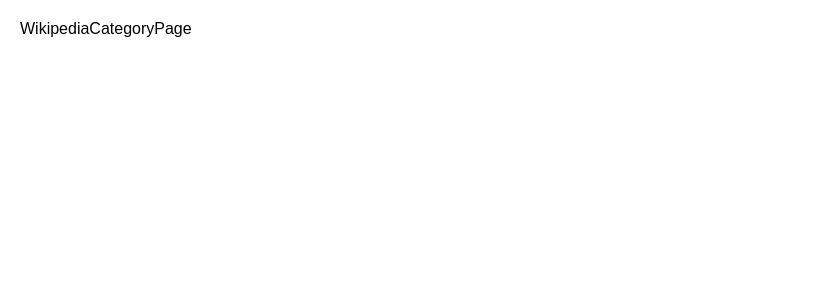
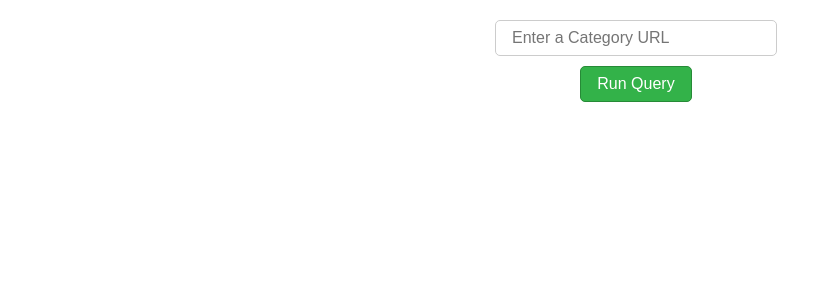
Before and after one commit to WikiEducationFoundation/impact-search, a React (Vite) app: page /wikipedia-category-tool in a window 1280 px wide. Shown: the top 300 px of the page, without its empty margins (0-820 px from the left). Built offline with nearby package versions, Linux system fonts and the light colour scheme.

Commit message:
Added ui elements for category page

```diff
--- a/src/components/QueryBuilder.scss
+++ b/src/components/QueryBuilder.scss
@@ -4,69 +4,4 @@
   display: flex;
   flex-direction: column;
   align-items: center;
-  input[type="text"] {
-    border: 1px solid #ccc;
-    border-radius: 5px;
-    padding: 0.5rem 1rem;
-    margin-right: 0.5rem;
-    font-size: 1rem;
-    color: #333;
-    background-color: #fff;
-    outline: none;
-    transition: border-color 0.3s ease;
-
-    &:focus {
-      border-color: #007bff;
-    }
-  }
-
-  select,
-  button {
-    border: 1px solid #ccc;
-    border-radius: 5px;
-    padding: 0.5rem 1rem;
-    margin-right: 0.5rem;
-    font-size: 1rem;
-    color: #333;
-    background-color: #fff;
-  }
-
-  button {
-    cursor: pointer;
-    background-color: #f3f3f3;
-    border-color: #bbb;
-    transition: background-color 0.3s ease;
-    border: 1px solid #ccc;
-    border-radius: 5px;
-
-    &.add-button {
-      background-color: #007bff;
-      border-color: #0056b3;
-      color: #fff;
-
-      &:hover {
-        background-color: #0056b3;
-      }
-    }
-
-    &.submit-button {
-      margin-top: 10px;
-      background-color: #33b249;
-      border-color: #278a37;
-      color: #fff;
-
-      &:hover {
-        background-color: #278a37;
-      }
-    }
-
-    &.export-csv-button {
-      margin-top: 10px;
-      align-self: flex-start;
-    }
-    &:hover {
-      cursor: pointer;
-      background-color: #e9e9e9;
-    }
-  }
 }
--- /dev/null
+++ b/src/routes/WikipediaCategoryPage.scss
@@ -0,0 +1,11 @@
+.category-container {
+  form {
+    display: flex;
+    flex-direction: column;
+    align-items: center;
+  }
+
+  input[type="text"] {
+    width: 20%;
+  }
+}
--- a/src/routes/WikipediaCategoryPage.tsx
+++ b/src/routes/WikipediaCategoryPage.tsx
@@ -1,5 +1,31 @@
-import React from "react";
+import { FormEvent, useState } from "react";
+import "./WikipediaCategoryPage.scss";
 
 export default function WikipediaCategoryPage() {
-  return <div>WikipediaCategoryPage</div>;
+  const [categoryURL, setCategoryURL] = useState<string>("");
+
+  const handleChange = (e) => {
+    setCategoryURL(e.target.value);
+  };
+
+  const handleSubmit = async (event: FormEvent<HTMLFormElement>) => {
+    event.preventDefault();
+  };
+
+  return (
+    <div className="category-container">
+      <form onSubmit={(e) => handleSubmit(e)}>
+        <input
+          type="text"
+          value={categoryURL}
+          onChange={handleChange}
+          placeholder="Enter a Category URL"
+          required
+        />
+        <button type="submit" className="submit-button">
+          Run Query
+        </button>
+      </form>
+    </div>
+  );
 }
--- a/src/styles/App.scss
+++ b/src/styles/App.scss
@@ -5,3 +5,69 @@
   padding: 10px;
   font-family: Arial, sans-serif;
 }
+
+input[type="text"] {
+  border: 1px solid #ccc;
+  border-radius: 5px;
+  padding: 0.5rem 1rem;
+  margin-right: 0.5rem;
+  font-size: 1rem;
+  color: #333;
+  background-color: #fff;
+  outline: none;
+  transition: border-color 0.3s ease;
+
+  &:focus {
+    border-color: #007bff;
+  }
+}
+
+select,
+button {
+  border: 1px solid #ccc;
+  border-radius: 5px;
+  padding: 0.5rem 1rem;
+  margin-right: 0.5rem;
+  font-size: 1rem;
+  color: #333;
+  background-color: #fff;
+}
+
+button {
+  cursor: pointer;
+  background-color: #f3f3f3;
+  border-color: #bbb;
+  transition: background-color 0.3s ease;
+  border: 1px solid #ccc;
+  border-radius: 5px;
+
+  &.add-button {
+    background-color: #007bff;
+    border-color: #0056b3;
+    color: #fff;
+
+    &:hover {
+      background-color: #0056b3;
+    }
+  }
+
+  &.submit-button {
+    margin-top: 10px;
+    background-color: #33b249;
+    border-color: #278a37;
+    color: #fff;
+
+    &:hover {
+      background-color: #278a37;
+    }
+  }
+
+  &.export-csv-button {
+    margin-top: 10px;
+    align-self: flex-start;
+  }
+  &:hover {
+    cursor: pointer;
+    background-color: #e9e9e9;
+  }
+}
```
